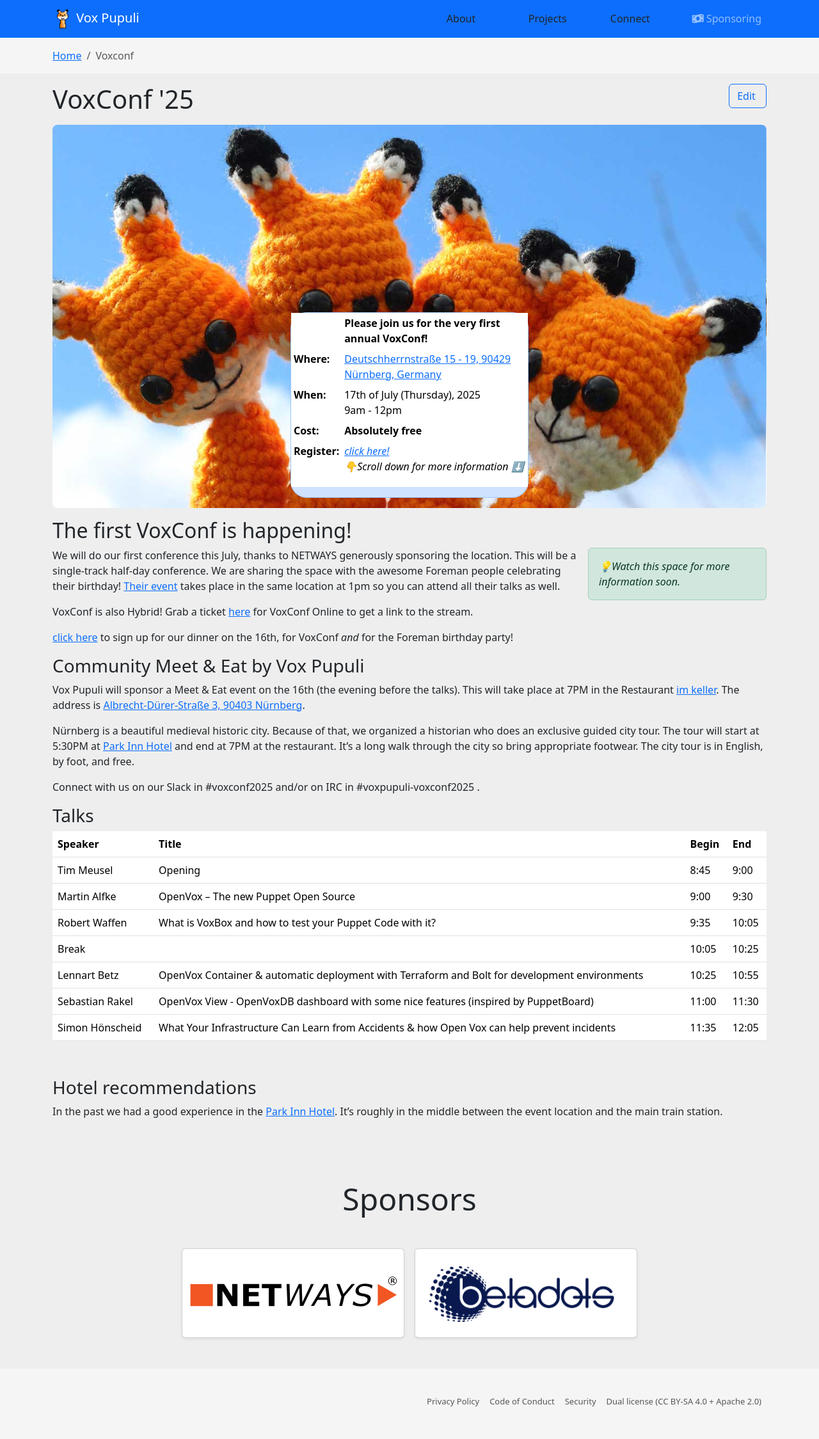
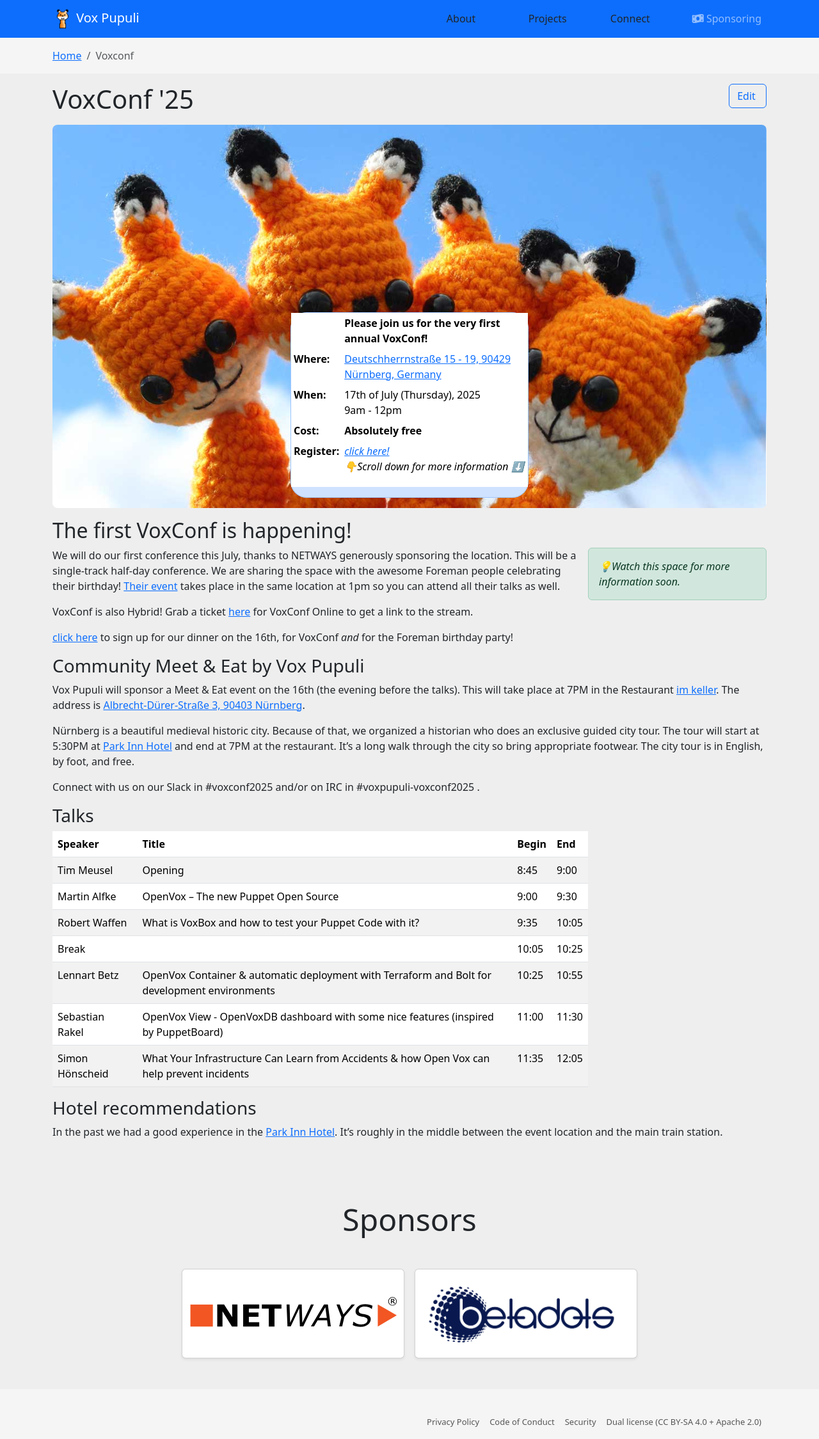
Before and after one commit to voxpupuli/voxpupuli.github.io, a Jekyll site: the page built from voxconf.md, in a window 1280 px wide. Shown: the whole page at 64% size. Built offline with Jekyll 4.4.1, drawn with Linux system fonts in a browser that asks for light colours; nearby versions of some CDN libraries; before the commit the page ends 2217 px from its top, so only the background shows below that.

Commit message:
voxconf: make table more beautiful
Robert introduced the same for our IRC list: 6923fa85dda5d54f63365ad1ec81eb5cce95ee0b

```diff
--- a/voxconf.md
+++ b/voxconf.md
@@ -66,6 +66,8 @@
 
 ### Talks
 
+{: .table .table-striped .table-hover .w-75}
+
 | Speaker | Title | Begin | End |
 | ------- | ----- | ----- | --- |
 | Tim Meusel | Opening | 8:45 | 9:00 |
@@ -75,8 +77,6 @@
 | Lennart Betz | OpenVox Container & automatic deployment with Terraform and Bolt for development environments | 10:25 | 10:55 |
 | Sebastian Rakel | OpenVox View - OpenVoxDB dashboard with some nice features (inspired by PuppetBoard) | 11:00 | 11:30 |
 | Simon Hönscheid | What Your Infrastructure Can Learn from Accidents & how Open Vox can help prevent incidents | 11:35 | 12:05 |
-{: class="table" }
-<br/>
 
 ### Hotel recommendations
 
```
